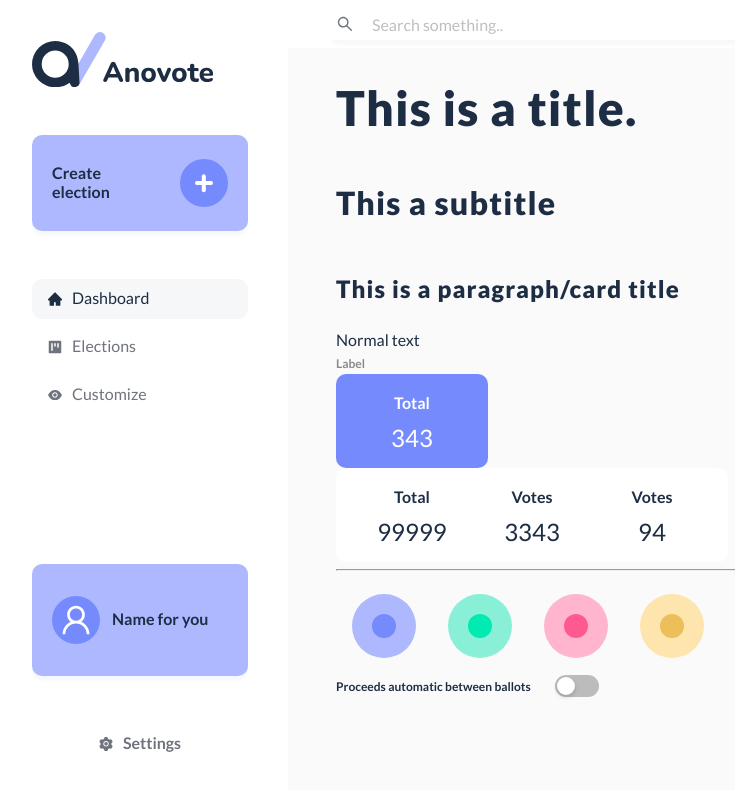
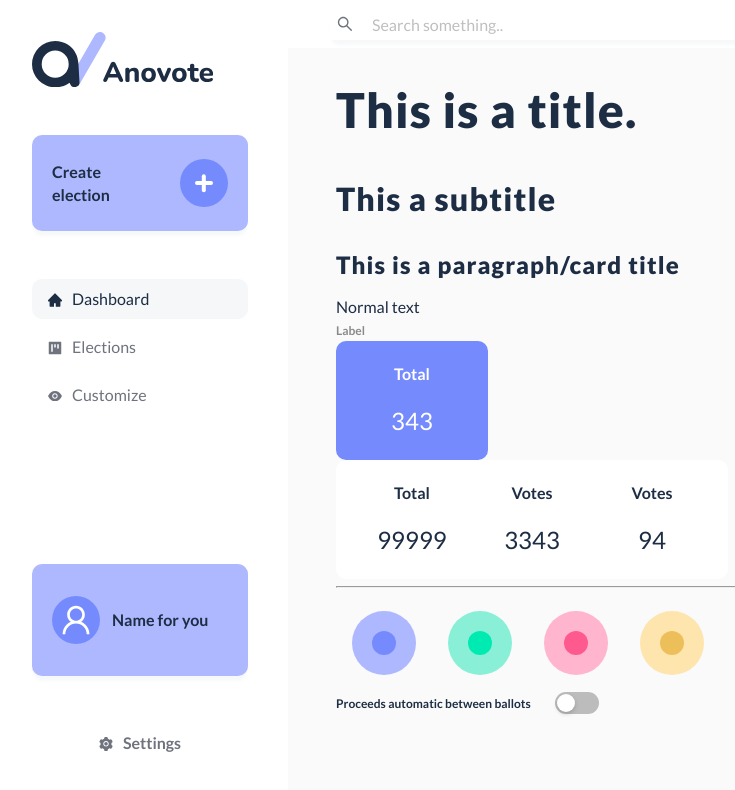
Before and after one commit to anovote/frontend, a React (Create React App) app: page / in a window 1280 px wide. Shown: the top 790 px of the page, without its empty margins (8-743 px from the left). Built offline with nearby package versions, Linux system fonts and the light colour scheme.

Commit message:
Remove fixed lineheight

```diff
--- a/src/style/scss/anovote/mixins/_typography.scss
+++ b/src/style/scss/anovote/mixins/_typography.scss
@@ -3,7 +3,6 @@
     font-size: $text;
     color: $font-color;
     letter-spacing: $letter-spacing-text;
-    line-height: 1.18rem;
 }
 
 @mixin title {
@@ -11,7 +10,6 @@
     font-weight: $black;
     font-size: $title;
     letter-spacing: $letter-spacing-title;
-    line-height: 3.56rem;
 }
 
 @mixin subtitle {
```
